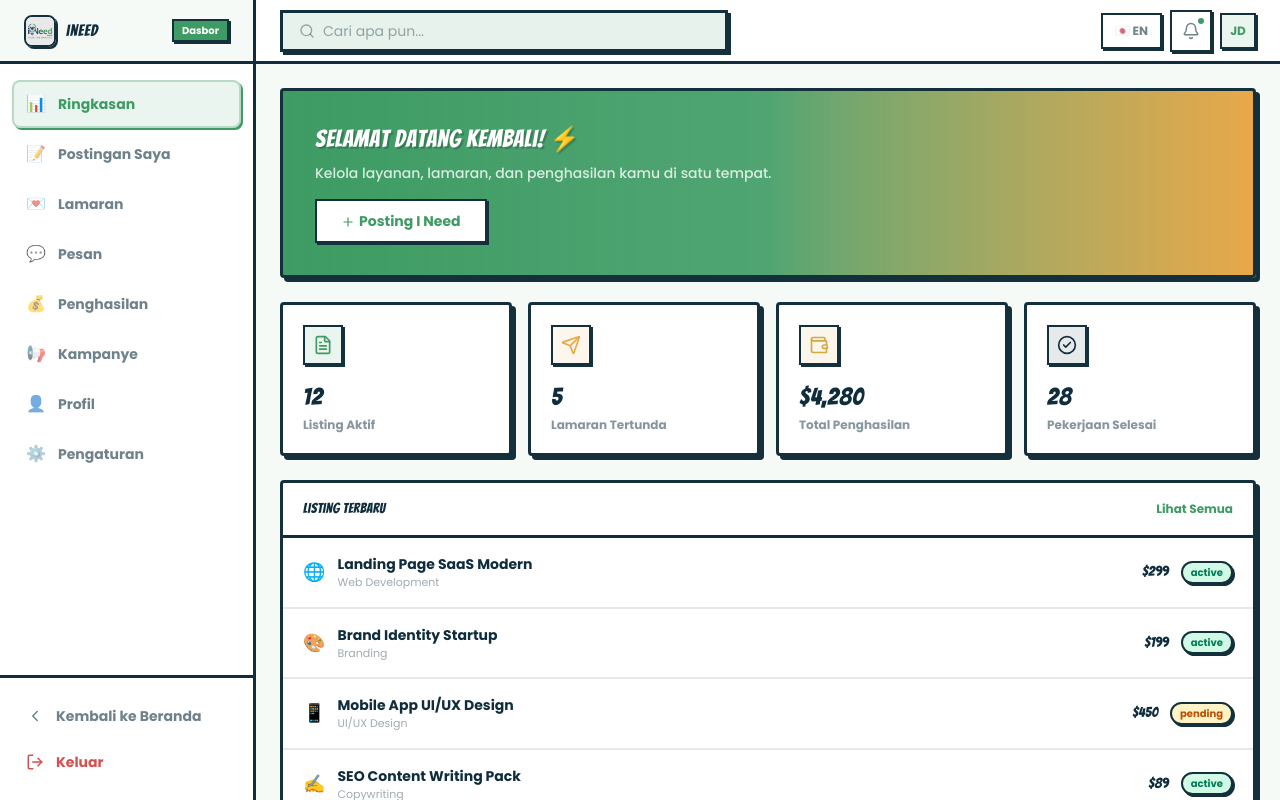
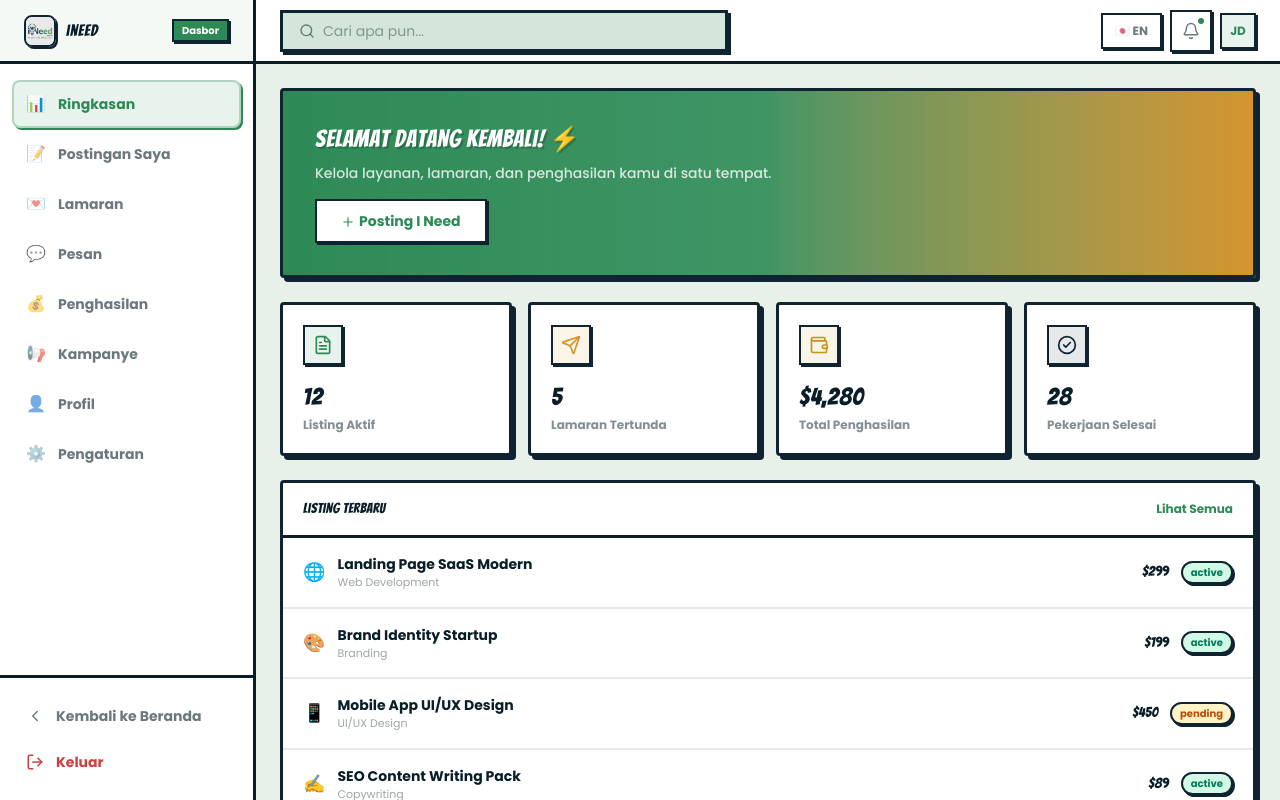
Before and after one commit to 0xyasishere/ineed, a Next.js app: page /dashboard in a window 1280 px wide. Built offline with nearby package versions, Linux system fonts and the light colour scheme.

Commit message:
fix: darken background and boost text contrast
- Background: #F5FAF7 → #E8F0EA (more visible green tint)
- Foreground: #0A1E28 (near-black for max contrast)
- Muted text: /40 → /55, /50 → /65 (better readability)
- Primary: slightly darker #2D8A56
- Border: darker #0F2430

```diff
--- a/app/globals.css
+++ b/app/globals.css
@@ -2,20 +2,20 @@
 @import "tailwindcss";
 
 :root {
-  --color-primary: #3D9B63;
+  --color-primary: #2D8A56;
   --color-on-primary: #FFFFFF;
-  --color-secondary: #14303C;
-  --color-accent: #E8A849;
-  --color-gold: #D4A843;
-  --color-background: #F5FAF7;
-  --color-foreground: #0F2D3C;
-  --color-muted: #E6F2EB;
-  --color-border: #14303C;
-  --color-destructive: #D94F4F;
-  --color-ring: #3D9B63;
+  --color-secondary: #0F2430;
+  --color-accent: #D4952E;
+  --color-gold: #C49520;
+  --color-background: #E8F0EA;
+  --color-foreground: #0A1E28;
+  --color-muted: #D4E5DA;
+  --color-border: #0F2430;
+  --color-destructive: #C94040;
+  --color-ring: #2D8A56;
   --color-panel-bg: #FFFFFF;
   --color-speech-bg: #FFFFFF;
-  --color-speed-line: #3D9B63;
+  --color-speed-line: #2D8A56;
 }
 
 @theme inline {
@@ -132,8 +132,8 @@ html {
       -45deg,
       transparent,
       transparent 20px,
-      rgba(61, 155, 99, 0.04) 20px,
-      rgba(61, 155, 99, 0.04) 21px
+      rgba(45, 138, 86, 0.06) 20px,
+      rgba(45, 138, 86, 0.06) 21px
     );
 }
 
--- a/components/Cards.tsx
+++ b/components/Cards.tsx
@@ -49,7 +49,7 @@ export function ServiceGridCard({ service }: { service: Service }) {
         <h3 className="text-sm font-bold leading-snug text-foreground line-clamp-2 group-hover:text-primary transition-colors duration-200">
           {service.title}
         </h3>
-        <p className="mt-2 text-xs leading-relaxed text-foreground/50 line-clamp-2">
+        <p className="mt-2 text-xs leading-relaxed text-foreground/65 line-clamp-2">
           {service.description}
         </p>
 
@@ -66,7 +66,7 @@ export function ServiceGridCard({ service }: { service: Service }) {
                 <p className="text-xs font-bold text-foreground">
                   {service.freelancer.name}
                 </p>
-                <p className="text-[10px] text-foreground/40">Seller</p>
+                <p className="text-[10px] text-foreground/55">Seller</p>
               </div>
             </div>
             <span className="text-xl font-manga text-foreground tracking-wide" style={{ textShadow: "1px 1px 0 var(--color-primary)" }}>
@@ -113,7 +113,7 @@ export function JobGridCard({ job }: { job: Job }) {
         <h3 className="text-sm font-bold leading-snug text-foreground line-clamp-2 group-hover:text-primary transition-colors duration-200">
           {job.title}
         </h3>
-        <p className="mt-2 text-xs leading-relaxed text-foreground/50 line-clamp-2">
+        <p className="mt-2 text-xs leading-relaxed text-foreground/65 line-clamp-2">
           {job.description}
         </p>
 
@@ -131,7 +131,7 @@ export function JobGridCard({ job }: { job: Job }) {
         <div className="mt-auto pt-4">
           <div className="flex items-center justify-between">
             <div className="flex items-center gap-1.5">
-              <Briefcase size={12} className="text-foreground/40" />
+              <Briefcase size={12} className="text-foreground/55" />
               <span className="text-xs font-bold text-foreground/60">
                 {job.postedBy}
               </span>
--- a/components/ContentTabs.tsx
+++ b/components/ContentTabs.tsx
@@ -58,7 +58,7 @@ export function ContentTabs() {
               className={`flex-1 flex items-center justify-center gap-2 rounded-lg px-4 py-3 text-sm font-bold transition-all duration-200 cursor-pointer ${
                 activeTab === tab.id
                   ? "bg-white text-primary shadow-[3px_3px_0_var(--color-foreground)] border-2 border-foreground"
-                  : "text-foreground/50 hover:text-foreground/70 border-2 border-transparent"
+                  : "text-foreground/65 hover:text-foreground/70 border-2 border-transparent"
               }`}
             >
               <Icon size={14} />
--- a/components/Footer.tsx
+++ b/components/Footer.tsx
@@ -22,7 +22,7 @@ export function Footer() {
               ineed
             </span>
           </div>
-          <div className="flex items-center gap-6 text-xs font-bold text-foreground/40">
+          <div className="flex items-center gap-6 text-xs font-bold text-foreground/55">
             <a href="#" className="hover:text-primary transition-colors cursor-pointer">
               {t.footer.terms}
             </a>
--- a/components/HeroSection.tsx
+++ b/components/HeroSection.tsx
@@ -60,7 +60,7 @@ export function HeroSection() {
           className="mt-10 max-w-2xl"
         >
           <div className="flex items-center gap-2 manga-outline bg-white p-2 pl-5 transition-all duration-300 focus-within:border-primary focus-within:shadow-[6px_6px_0_var(--color-primary)]">
-            <Search size={20} className="shrink-0 text-foreground/40" />
+            <Search size={20} className="shrink-0 text-foreground/55" />
             <input
               type="text"
               placeholder={t.hero.searchPlaceholder}
@@ -71,7 +71,7 @@ export function HeroSection() {
             </button>
           </div>
 
-          <div className="mt-4 flex flex-wrap items-center gap-2 text-xs text-foreground/40 font-bold">
+          <div className="mt-4 flex flex-wrap items-center gap-2 text-xs text-foreground/55 font-bold">
             <span>{t.hero.popular}</span>
             {popularSearches.map((tag) => (
               <a
--- a/components/TrustSection.tsx
+++ b/components/TrustSection.tsx
@@ -27,7 +27,7 @@ export function TrustSection() {
         <h2 className="text-3xl sm:text-4xl font-manga tracking-wide text-foreground" style={{ textShadow: "3px 3px 0 var(--color-border)" }}>
           {t.trust.title}
         </h2>
-        <p className="mt-3 text-foreground/50 text-sm max-w-md mx-auto font-medium">
+        <p className="mt-3 text-foreground/60 text-sm max-w-md mx-auto font-medium">
           {t.trust.subtitle}
         </p>
       </motion.div>
@@ -51,7 +51,7 @@ export function TrustSection() {
               <h3 className="text-sm font-bold text-foreground">
                 {feature.title}
               </h3>
-              <p className="mt-2 text-xs text-foreground/50 leading-relaxed font-medium">
+              <p className="mt-2 text-xs text-foreground/60 leading-relaxed font-medium">
                 {feature.desc}
               </p>
             </motion.div>
--- a/components/dashboard/TopNavbar.tsx
+++ b/components/dashboard/TopNavbar.tsx
@@ -10,7 +10,7 @@ export function TopNavbar() {
     <header className="flex h-16 items-center gap-4 border-b-[3px] border-foreground bg-white px-6">
       <div className="flex-1 max-w-md">
         <div className="flex items-center gap-2 manga-outline bg-muted px-4 py-2">
-          <Search size={16} className="text-foreground/40" />
+          <Search size={16} className="text-foreground/55" />
           <input
             type="text"
             placeholder={t.dashboard.searchPlaceholder}
```
